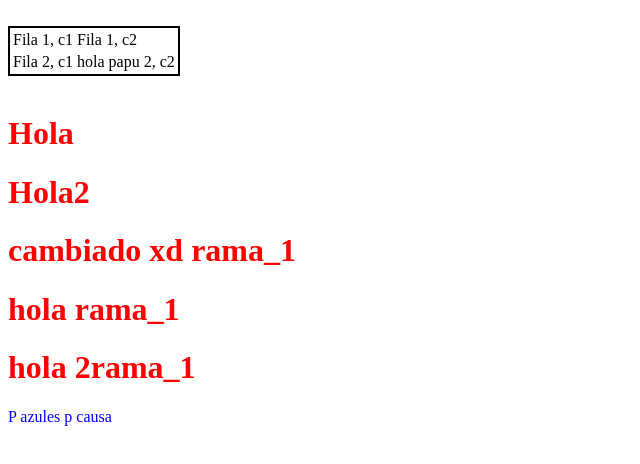
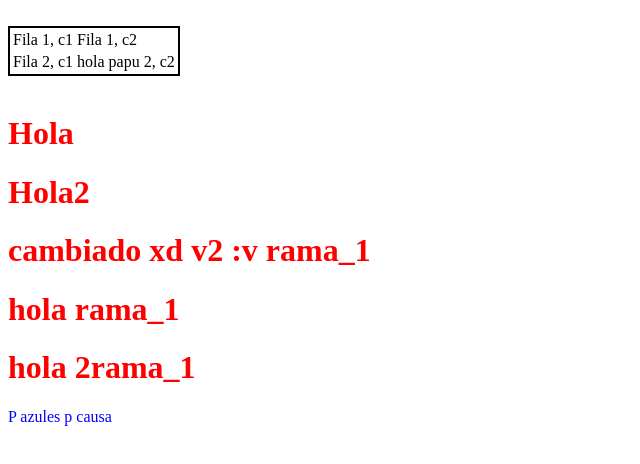
Before and after one commit to SergioABC123/REPO-TIC-2-756018, a plain HTML site: page index.html in a window 1280 px wide. Shown: the whole page, without its empty margins (0-640 px from the left). Drawn offline with Linux system fonts and the light colour scheme.

Commit message:
dos cambios papus v2 ejerc1

```diff
--- a/index.html
+++ b/index.html
@@ -19,7 +19,7 @@
     </body>
     <h1>Hola</h1>
     <h1>Hola2</h1>
-    <h1>cambiado xd rama_1</h1>
+    <h1>cambiado xd v2 :v rama_1</h1>
     <h1>hola rama_1</h1>
     <h1>hola 2rama_1</h1>
     <p>P azules p causa</p>
```
